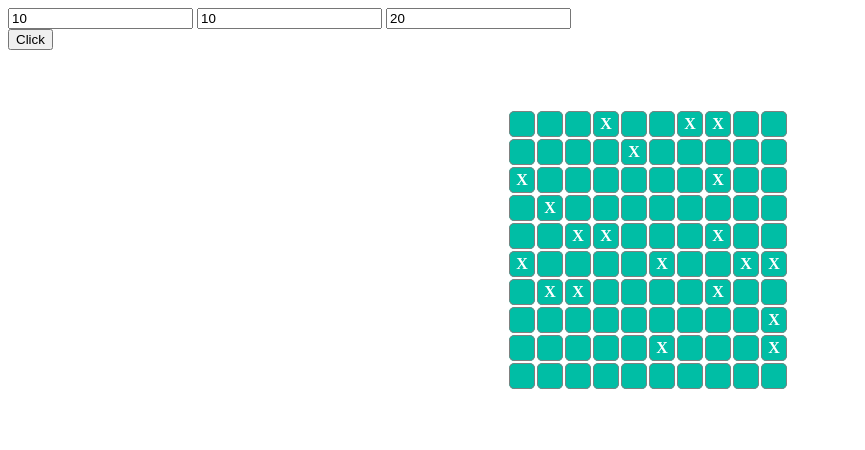
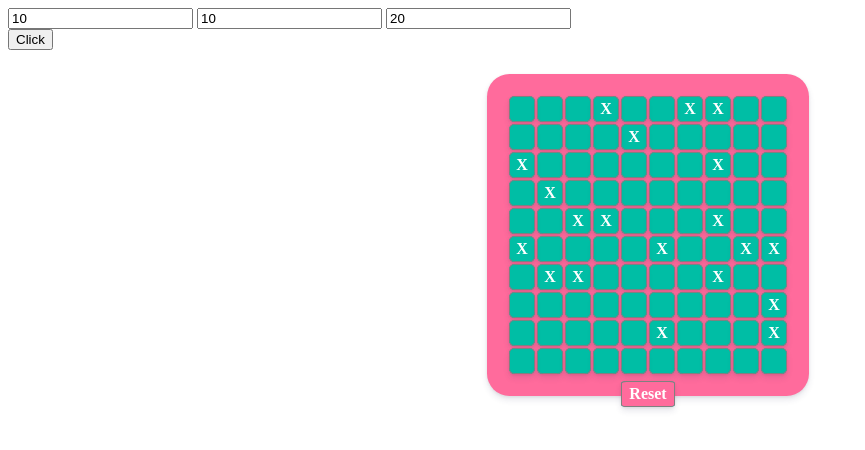
Before and after one commit to summer-kim/findingMine, a plain HTML site: page index.html in a window 1280 px wide. Both pictures are taken after a click on the button "Click". Shown: the whole page, without its empty margins (0-865 px from the left). Drawn offline with Linux system fonts and the light colour scheme.

Commit message:
add Reset btn, sytle

```diff
--- a/findingMine.js
+++ b/findingMine.js
@@ -4,12 +4,16 @@ const mine = document.getElementById("mine");
 const btn = document.getElementById("excute");
 
 var dataset = [];
-var tbody = document.querySelector("tbody");
+var tbody = document.getElementById("tableTbody");
 var listForDigging = []; // position of Mine
+var btnTbody = document.getElementById("btnTbody");
 
 function makeArray(event) {
+  tbody.style.display = "block";
+  btnTbody.style.display = "block";
   tbody.innerHTML = "";
   listForDigging = [];
+  dataset = [];
   verti = row.value;
   horiz = col.value;
   numMine = mine.value;
@@ -58,6 +62,7 @@ function diggingMine(horiz, verti) {
     tbody.children[mineRow].children[mineCol].innerHTML = "X";
     dataset[mineRow][mineCol] = "X";
   }
+  console.log(dataset);
   tbody.addEventListener("contextmenu", IGuessMineIsHere);
   tbody.addEventListener("click", checkMine);
 }
@@ -104,7 +109,7 @@ function checkMine(e) {
       dataset[whichRow + 1][whichCol + 1]
     );
   }
-  if (e.target.textContent === "X") {
+  if (e.target.textContent === "X" || e.target.textContent === "퐝") {
     e.target.textContent = "퐝";
   } else {
     e.target.textContent = ArrAround.filter(function (x) {
@@ -114,12 +119,4 @@ function checkMine(e) {
 }
 
 btn.addEventListener("click", makeArray);
-
-var name = "carrot";
-function log() {
-  console.log(name);
-}
-function rename() {
-  var name = "onion";
-  log();
-}
+btnTbody.addEventListener("click", makeArray);
--- a/index.html
+++ b/index.html
@@ -14,7 +14,12 @@
     </form>
     <button id="excute">Click</button>
     <table>
-      <tbody></tbody>
+      <tbody id="tableTbody"></tbody>
+      <tbody id="btnTbody">
+        <tr>
+          <td id="btn">Reset</td>
+        </tr>
+      </tbody>
     </table>
   </body>
   <script src="findingMine.js"></script>
--- a/style.css
+++ b/style.css
@@ -5,11 +5,13 @@ body {
 }
 table {
   height: 400px;
+  flex-direction: column;
   justify-content: center;
   align-items: center;
   display: flex;
 }
 td {
+  box-shadow: 0 4px 6px rgba(50, 50, 93, 0.11), 0 1px 3px rgba(0, 0, 0, 0.08);
   width: 22px;
   height: 22px;
   border: 1px solid gray;
@@ -22,3 +24,21 @@ tr {
   font-weight: 600;
   color: white;
 }
+#tableTbody {
+  display: none;
+  padding: 20px;
+  background-color: rgb(255, 107, 156);
+  border-radius: 7%;
+  box-shadow: 0 4px 6px rgba(50, 50, 93, 0.11), 0 1px 3px rgba(0, 0, 0, 0.08);
+}
+#btnTbody {
+  display: none;
+  position: relative;
+  top: -17px;
+  cursor: pointer;
+}
+#btn {
+  width: 50px;
+  border-radius: 10%;
+  background-color: rgb(255, 107, 156);
+}
```
